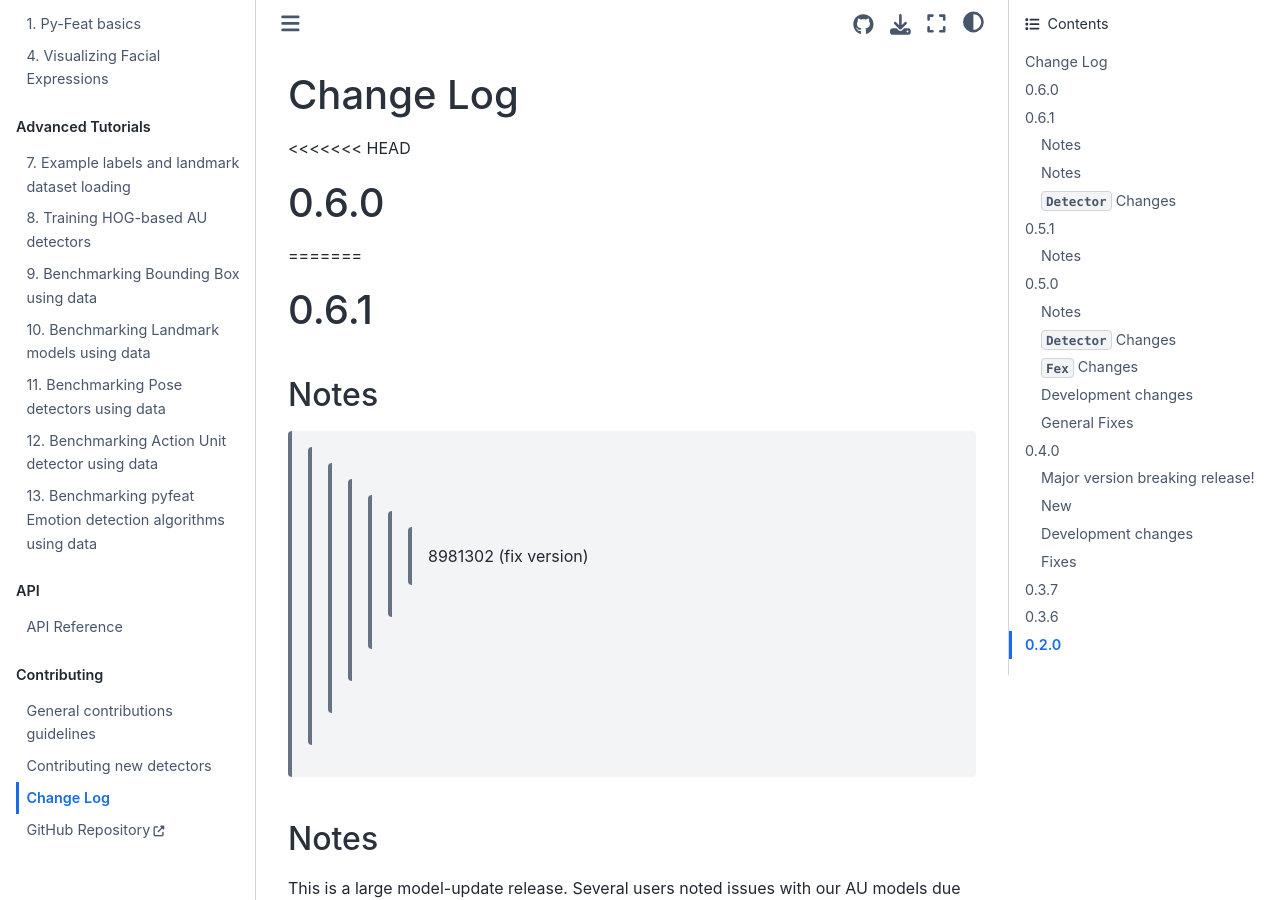
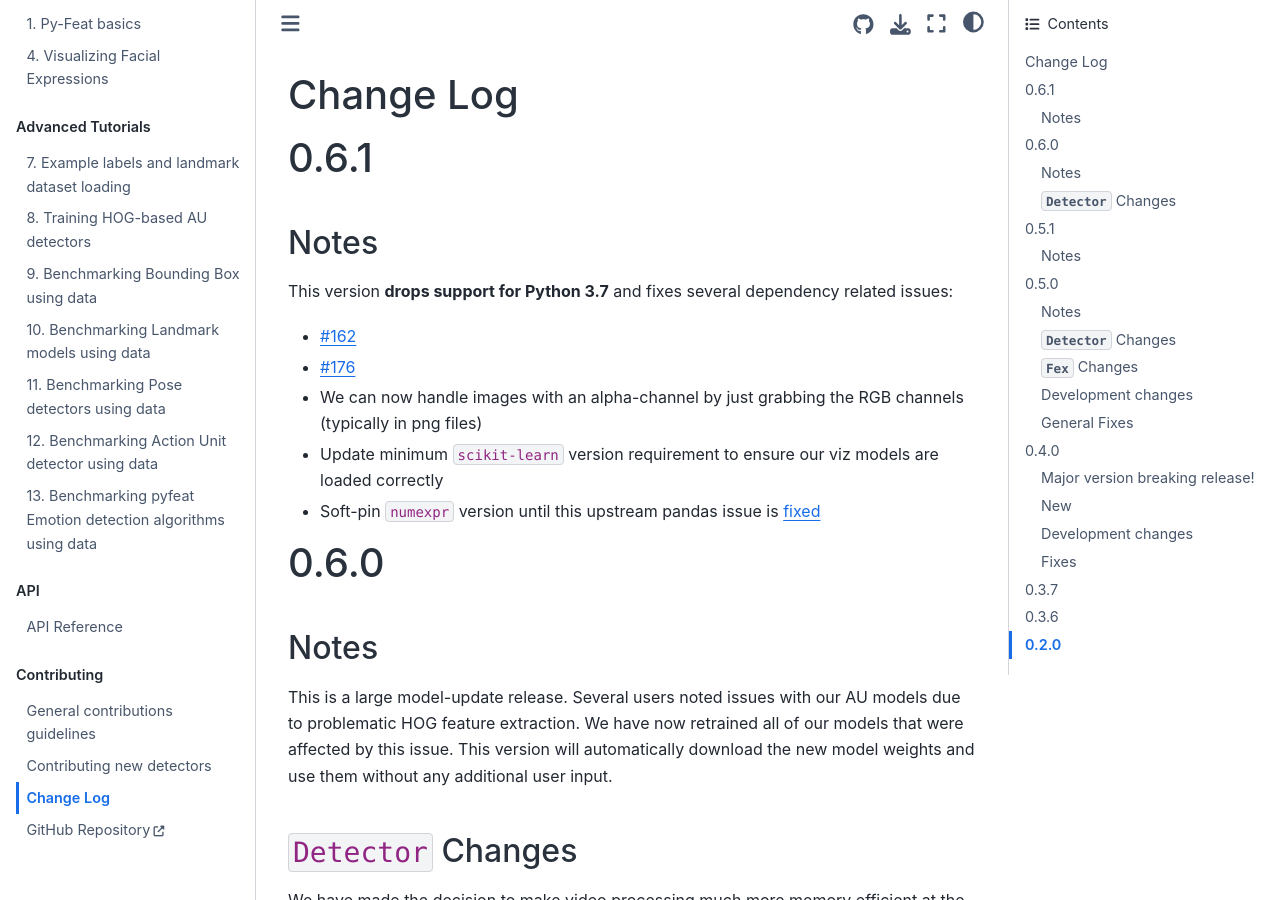
Before and after one commit to cosanlab/py-feat, a Jupyter Book: the page built from docs/pages/changelog.md, in a window 1280 px wide and 900 px high. Built offline with Jupyter Book 1.0.4 settings and Sphinx 7.4.7 and the Sphinx Book theme 1.1.4, drawn with Linux system fonts in a browser that asks for light colours; pages that are not in the unit, such as notebooks, are missing from menus.

Commit message:
update release notes

```diff
--- a/docs/pages/changelog.md
+++ b/docs/pages/changelog.md
@@ -1,12 +1,18 @@
 # Change Log
 
-<<<<<<< HEAD
-# 0.6.0
-=======
 # 0.6.1
 
 ## Notes
->>>>>>> 8981302 (fix version)
+
+This version **drops support for Python 3.7** and fixes several dependency related issues:
+
+- [#162](https://github.com/cosanlab/py-feat/issues/162)
+- [#176](https://github.com/cosanlab/py-feat/issues/176)
+- We can now handle images with an alpha-channel by just grabbing the RGB channels (typically in png files)
+- Update minimum `scikit-learn` version requirement to ensure our viz models are loaded correctly
+- Soft-pin `numexpr` version until this upstream pandas issue is [fixed](https://github.com/pandas-dev/pandas/issues/54449)
+
+# 0.6.0
 
 ## Notes
 
```
